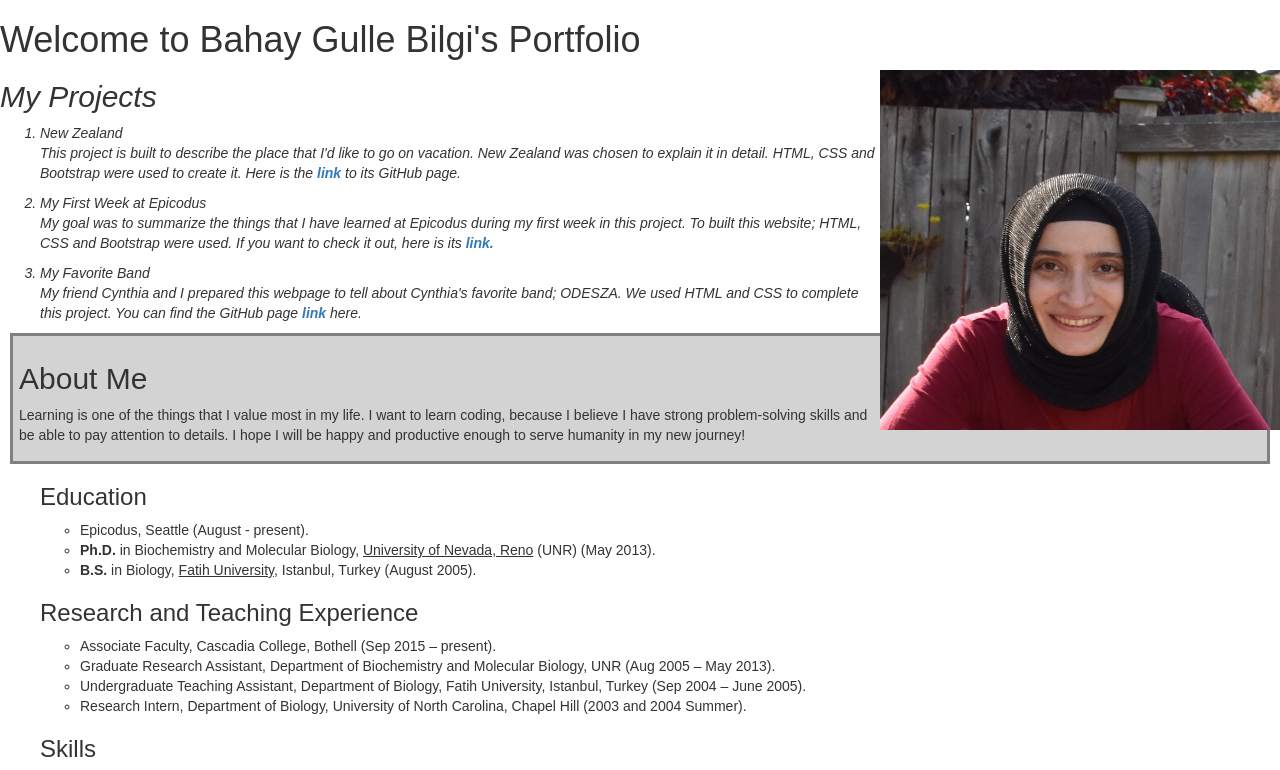
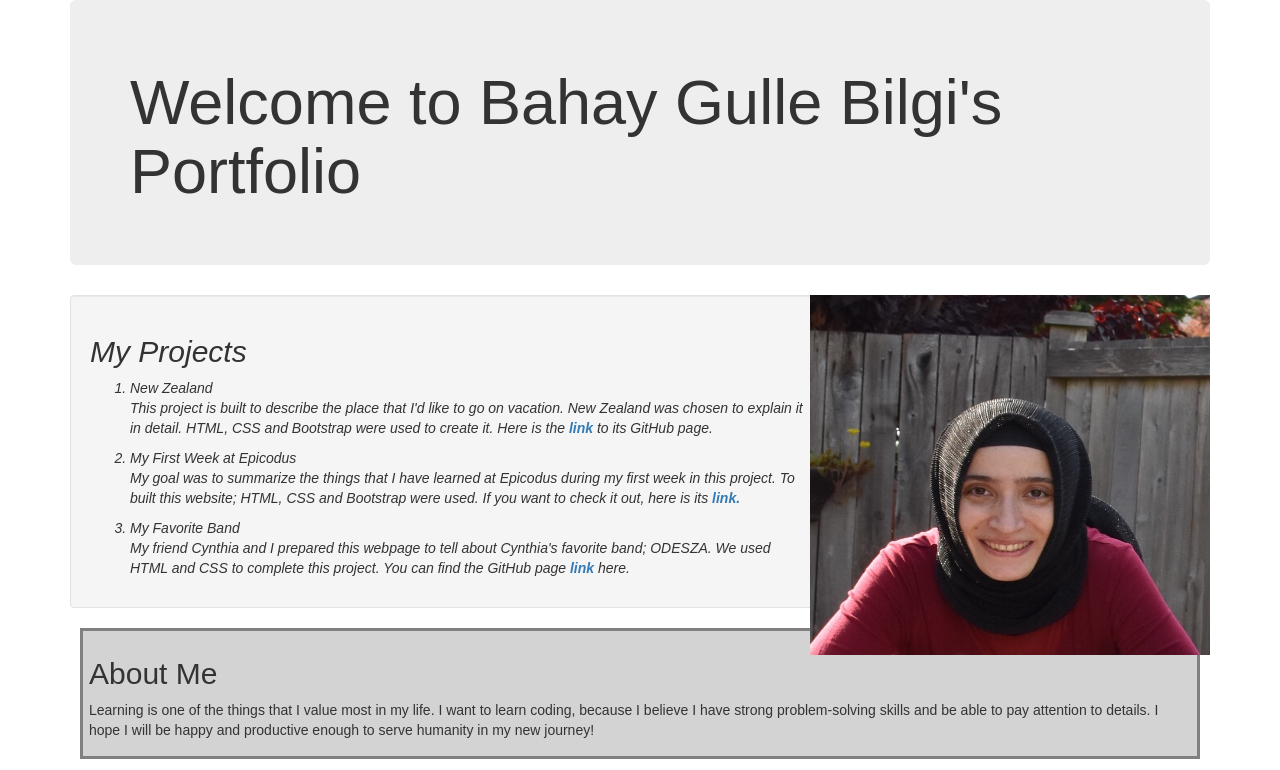
Before and after one commit to bahayg/my-portfolio, a plain HTML site: page index.html in a window 1280 px wide. Shown: the top 770 px of the page. Drawn offline with Linux system fonts and the light colour scheme.

Commit message:
Add Bootstrap styles like container, jumbotron and wells

```diff
--- a/index.html
+++ b/index.html
@@ -6,9 +6,13 @@
   <link href="css/styles.css" rel="stylesheet" type="text/css">
 </head>
 <body>
+  <div class="container">
+    <div class="jumbotron">
   <h1>Welcome to Bahay Gulle Bilgi's Portfolio</h1>
+    </div>
   <img src="BGB.JPG" alt="Bahay Gulle Bilgi" width=400px height=360px>
   <div class="projects">
+    <div class="well">
     <h2>My Projects</h2>
     <ol>
       <div class="links">
@@ -20,6 +24,7 @@
         <p>My friend Cynthia and I prepared this webpage to tell about Cynthia's favorite band; ODESZA. We used HTML and CSS to complete this project. You can find the GitHub page <a href="https://github.com/bahayg/favorite-band"> link </a> here. </p>
       </div>
     </ol>
+    </div>
   </div>
   <div class="important">
     <h2>About Me</h2>
@@ -28,7 +33,7 @@
   <ul>
     <h3>Education</h3>
     <ul>
-      <li>Epicodus, Seattle (August - present).</li>
+      <li class="bg-success">Epicodus, Seattle (August - present).</li>
       <li><strong>Ph.D.</strong> in Biochemistry and Molecular Biology, <span class="underline">University of Nevada, Reno</span> (UNR) (May 2013).</li>
       <li><strong>B.S.</strong> in Biology, <span class="underline">Fatih University</span>, Istanbul, Turkey (August 2005).</li>
     </ul>
@@ -55,5 +60,6 @@
       <li>Spending time with my two little angels</li>
     </ul>
   </ul>
+</div>
 </body>
 </html>
```
